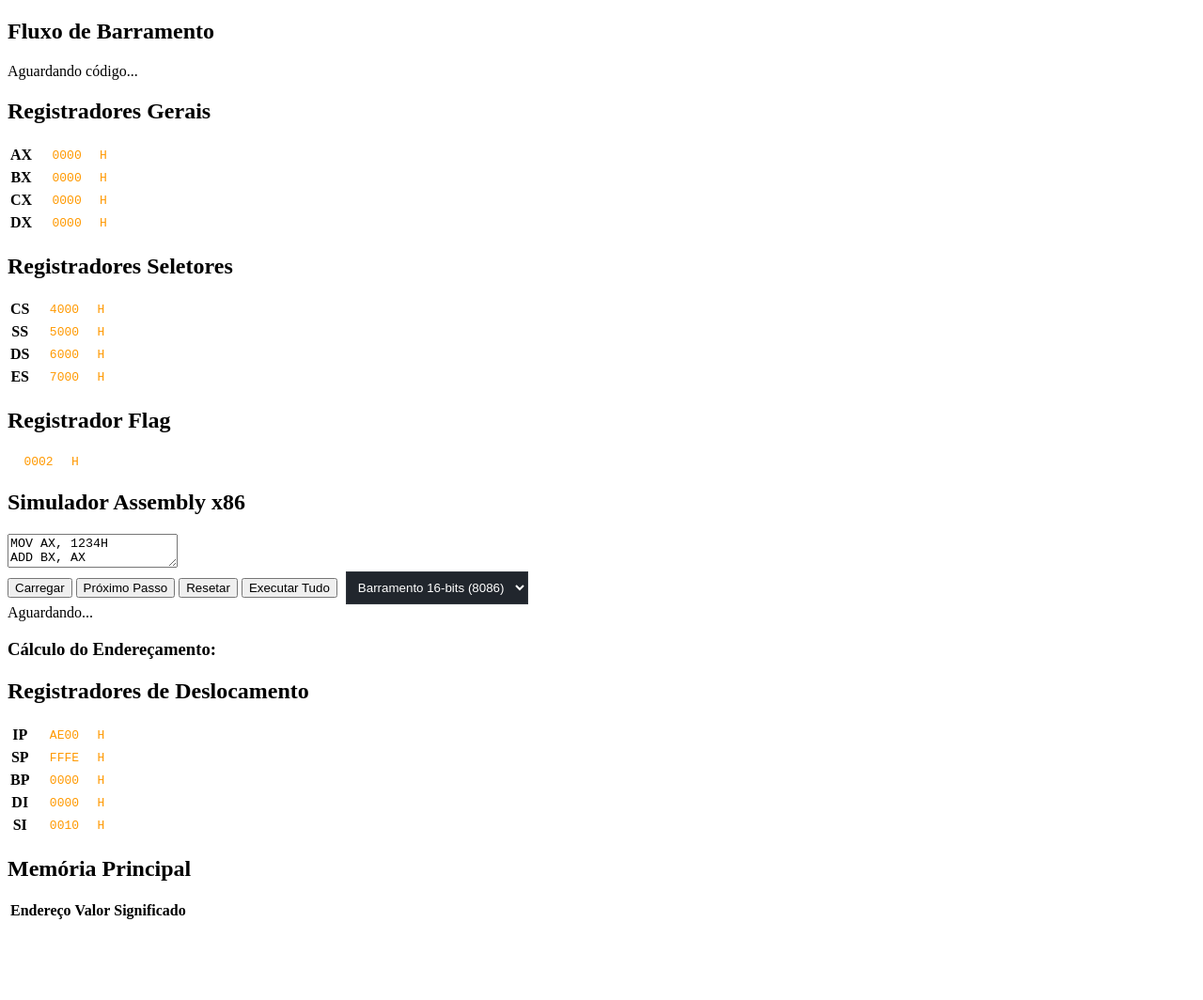
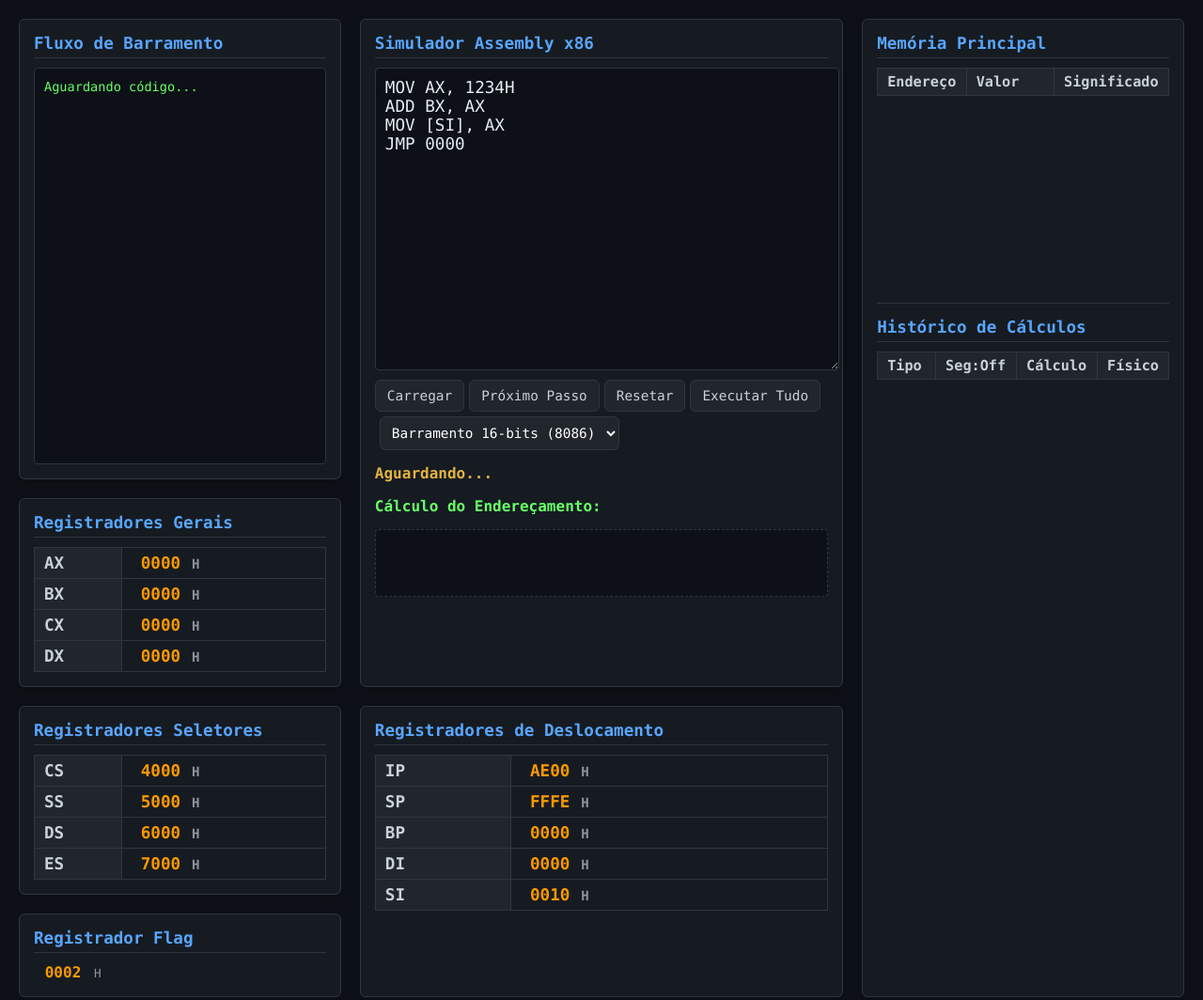
Before and after one commit to ikwBR/FullJavaSimulador-X86-modo-real-, a plain HTML site: page index.html in a window 1280 px wide. Shown: the top 1064 px of the page at 94% size. Drawn offline with Linux system fonts and the light colour scheme.

Commit message:
Update style.css

```diff
--- a/style.css
+++ b/style.css
@@ -1,28 +1,264 @@
-/* --- ADICIONE NO FINAL DO style.css --- */
+/* style.css - VERSÃO FINAL COMPLETA */
 
-/* Estilo para os Inputs dos Registradores */
+/* --- VARIÁVEIS DE COR (TEMA DARK) --- */
+:root {
+    --bg-main: #0d1117;
+    --bg-section: #161b22;
+    --border-color: #30363d;
+    --text-primary: #c9d1d9;
+    --text-highlight: #58a6ff; /* Azul */
+    --text-success: #68ff68;    /* Verde (Logs) */
+    --text-value: #ff9900;      /* Laranja (Registradores) */
+    --text-warning: #e3b341;    /* Amarelo (Status) */
+    --btn-bg: #21262d;
+    --btn-hover: #30363d;
+}
+
+body {
+    font-family: 'Consolas', 'Monaco', 'Courier New', monospace; /* Fonte monoespaçada para tudo ficar alinhado */
+    background-color: var(--bg-main);
+    color: var(--text-primary);
+    margin: 20px;
+}
+
+/* --- LAYOUT DE GRADE (GRID) --- */
+.grid-container {
+    display: grid;
+    grid-template-columns: 1fr 1.5fr 1fr; /* Esquerda, Meio (maior), Direita */
+    grid-template-areas:
+        "fluxo editor memoria"
+        "r-gerais editor memoria"
+        "r-segmentos r-deslocamento memoria"
+        "r-flag r-deslocamento memoria";
+    gap: 20px;
+    max-width: 1600px;
+    margin: 0 auto;
+}
+
+/* Mapeamento das Áreas */
+#fluxo-barramento { grid-area: fluxo; }
+#codigo-editor { grid-area: editor; }
+#memoria-principal { grid-area: memoria; }
+#registradores-gerais { grid-area: r-gerais; }
+#registradores-segmentos { grid-area: r-segmentos; }
+#registradores-deslocamento { grid-area: r-deslocamento; }
+#registrador-flag { grid-area: r-flag; }
+
+/* --- ESTILO DAS CAIXAS (SEÇÕES) --- */
+.section {
+    background-color: var(--bg-section);
+    border: 1px solid var(--border-color);
+    border-radius: 6px;
+    padding: 15px;
+    box-shadow: 0 4px 8px rgba(0, 0, 0, 0.2);
+    display: flex;
+    flex-direction: column;
+}
+
+h2, h3 {
+    font-size: 1.1em;
+    margin-top: 0;
+    margin-bottom: 10px;
+    border-bottom: 1px solid var(--border-color);
+    padding-bottom: 5px;
+    color: var(--text-highlight);
+}
+
+h3 {
+    font-size: 1.0em;
+    color: var(--text-success);
+    margin-top: 15px;
+    border-bottom: none;
+}
+
+/* --- TABELAS GENÉRICAS (Registradores) --- */
+table {
+    width: 100%;
+    border-collapse: collapse;
+    font-size: 1.1em;
+}
+
+th, td {
+    border: 1px solid var(--border-color);
+    padding: 5px 10px;
+    text-align: left;
+}
+
+th {
+    background-color: #21262d;
+    color: var(--text-primary);
+    width: 30%;
+}
+
+td {
+    color: var(--text-value); /* Laranja */
+    font-weight: bold;
+}
+
+/* --- INPUTS DE REGISTRADORES (EDIÇÃO MANUAL) --- */
 .reg-input {
     background-color: transparent;
-    border: 1px solid transparent; /* Sem borda até clicar */
-    color: #ff9900; /* Cor Laranja */
-    font-family: monospace;
+    border: 1px solid transparent; /* Invisível até clicar */
+    color: var(--text-value);
+    font-family: inherit;
     font-size: 1em;
+    font-weight: bold;
     width: 60px;
     text-align: center;
     border-radius: 4px;
     outline: none;
+    padding: 0;
+    margin: 0;
 }
 
-/* Quando clica para editar */
 .reg-input:focus {
-    border: 1px solid #58a6ff; /* Borda azul ao focar */
+    border: 1px solid var(--text-highlight);
     background-color: #0d1117;
     color: #ffffff;
 }
 
-/* O 'H' que fica do lado do número */
 .hex-suffix {
-    color: #ff9900;
-    font-family: monospace;
+    color: #8b949e; /* Cinza para o 'H' */
+    font-size: 0.8em;
     margin-left: 2px;
 }
+
+/* --- ÁREA DO EDITOR DE CÓDIGO --- */
+textarea {
+    width: 98%;
+    height: 300px;
+    background-color: var(--bg-main);
+    border: 1px solid var(--border-color);
+    color: #e6edf3;
+    font-family: 'Consolas', monospace;
+    font-size: 1.1em;
+    padding: 10px;
+    resize: vertical;
+    border-radius: 4px;
+}
+
+textarea:focus {
+    outline: 1px solid var(--text-highlight);
+}
+
+/* Botões */
+.button-group {
+    margin-top: 10px;
+    display: flex;
+    gap: 5px;
+    flex-wrap: wrap;
+}
+
+button, select {
+    background-color: var(--btn-bg);
+    color: var(--text-primary);
+    border: 1px solid var(--border-color);
+    padding: 8px 12px;
+    border-radius: 6px;
+    cursor: pointer;
+    font-family: inherit;
+    font-size: 0.9em;
+    transition: background-color 0.2s;
+}
+
+button:hover {
+    background-color: var(--btn-hover);
+    border-color: #8b949e;
+}
+
+button:active {
+    background-color: #30363d;
+}
+
+/* Mensagem de Status */
+#status-message {
+    margin-top: 15px;
+    font-weight: bold;
+    color: var(--text-warning);
+    min-height: 20px; /* Evita pulo de layout */
+}
+
+/* --- FLUXO DE BARRAMENTO (LOG) --- */
+#fluxo-output {
+    height: 400px;
+    overflow-y: auto;
+    background-color: var(--bg-main);
+    padding: 10px;
+    border: 1px solid var(--border-color);
+    white-space: pre-wrap;
+    font-size: 0.85em;
+    color: var(--text-success);
+    line-height: 1.4;
+    border-radius: 4px;
+}
+
+/* --- ÁREA DE CÁLCULO --- */
+#address-calculation-output {
+    background-color: var(--bg-main);
+    padding: 10px;
+    border: 1px dashed var(--border-color);
+    color: #79c0ff;
+    white-space: pre-wrap;
+    font-size: 0.9em;
+    border-radius: 4px;
+    min-height: 50px;
+}
+
+/* --- TABELA DE MEMÓRIA E HISTÓRICO (Personalizada) --- */
+.memory-table {
+    width: 100%;
+    border-collapse: collapse;
+    font-size: 0.95em;
+}
+
+.memory-table th {
+    background-color: #21262d;
+    position: sticky;
+    top: 0;
+    z-index: 1;
+}
+
+.memory-table td {
+    padding: 4px 8px;
+    border-bottom: 1px solid #21262d;
+    color: #c9d1d9; /* Texto normal */
+    font-weight: normal;
+}
+
+.mem-val {
+    color: var(--text-value); /* Laranja */
+    font-weight: bold;
+    text-align: center;
+}
+
+.mem-desc {
+    color: #8b949e; /* Cinza claro para descrição */
+    font-style: italic;
+    font-size: 0.9em;
+}
+
+/* Scrollbars Personalizadas (Fica mais bonito no Chrome/Edge) */
+::-webkit-scrollbar {
+    width: 10px;
+}
+::-webkit-scrollbar-track {
+    background: var(--bg-main);
+}
+::-webkit-scrollbar-thumb {
+    background: #30363d;
+    border-radius: 5px;
+}
+::-webkit-scrollbar-thumb:hover {
+    background: #8b949e;
+}
+
+/* --- ANIMAÇÃO DE PISCAR (HIGHLIGHT) --- */
+@keyframes blinkEffect {
+    0% { background-color: transparent; color: var(--text-value); }
+    50% { background-color: rgba(46, 160, 67, 0.4); color: #ffffff; border-radius: 4px; } /* Verde translúcido */
+    100% { background-color: transparent; color: var(--text-value); }
+}
+
+.blink {
+    animation: blinkEffect 0.6s ease-in-out 2; /* Duração 0.6s, repete 2x */
+}
```
